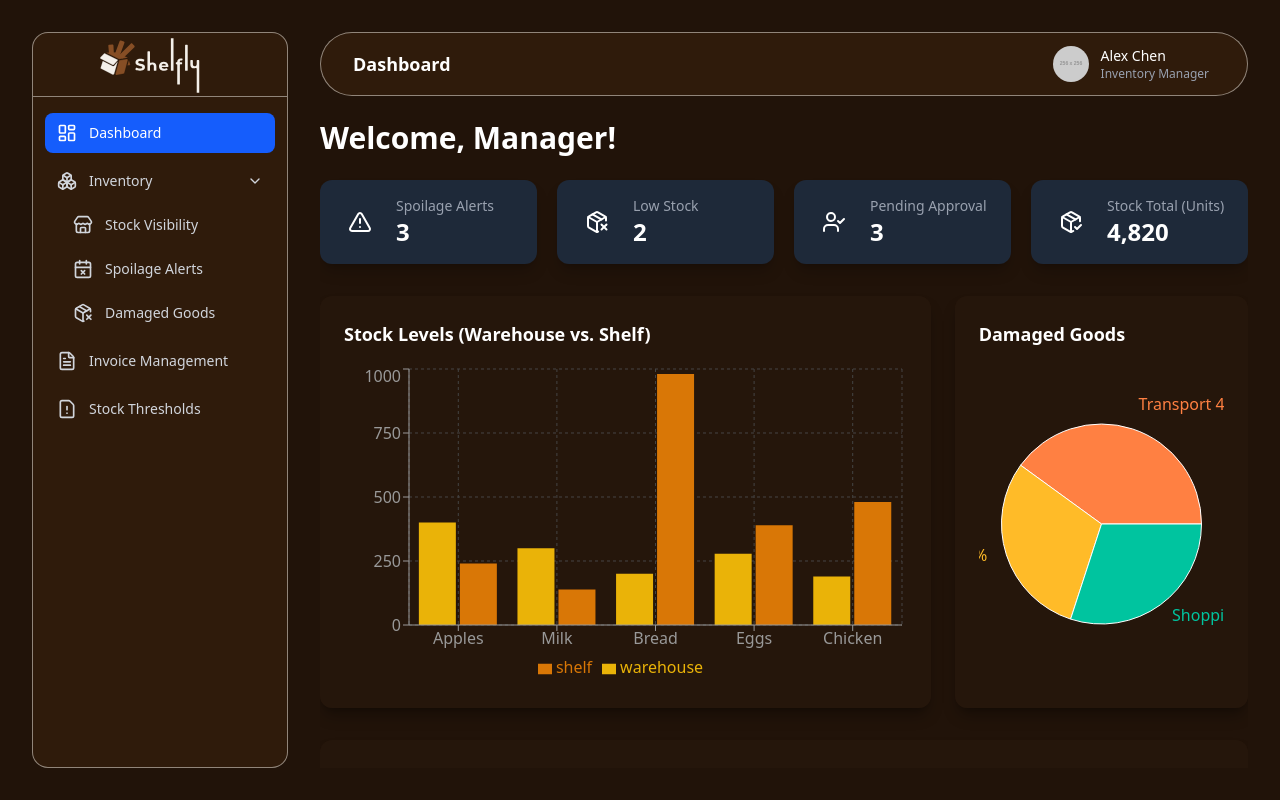
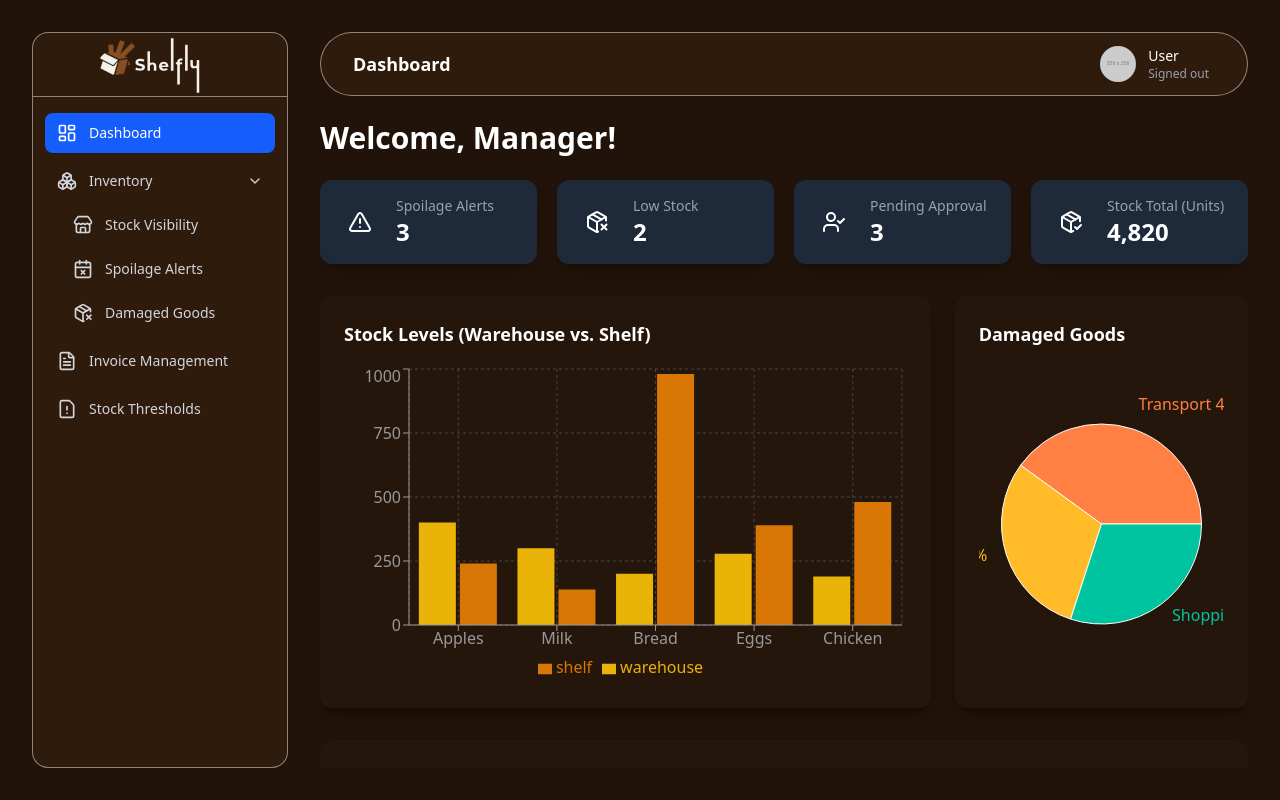
Before and after one commit to Suhail-Shaik24/Inventory-Management, a React (Vite) app: page / in a window 1280 px wide. Built offline with nearby package versions, Linux system fonts and the light colour scheme.

Commit message:
updating profile

```diff
--- a/src/components/Header.jsx
+++ b/src/components/Header.jsx
@@ -1,7 +1,8 @@
 import { useState, Fragment } from 'react';
-import { Link, useLocation } from 'react-router-dom';
+import { Link, useLocation, useNavigate } from 'react-router-dom';
 import { Menu as HeadlessMenu, Transition } from '@headlessui/react';
 import { Menu, LogOut, User, Settings, ShieldCheck } from 'lucide-react';
+import { useAuth } from '../context/AuthContext.jsx';
 // Mock data for alerts dropdown (can be moved or fetched)
 const alertData = [
     {
@@ -22,18 +23,27 @@ const alertData = [
 const Header = ({ setIsMobileOpen }) => {
     const [isProfileOpen, setIsProfileOpen] = useState(false);
     const [isAlertsOpen, setIsAlertsOpen] = useState(false);
+    const navigate = useNavigate();
+    const { user, logout } = useAuth();
 
     const handleSignOut = () => {
-        // In a real app, this would clear auth tokens, context, etc.
-        console.log('User signed out');
+        logout();
         setIsProfileOpen(false);
-        // Here you might redirect to a login page
+        navigate('/login');
     };
-    const user = {
-        name: 'Alex Chen',
-        role: 'Inventory Manager',
-        avatar: `https://placehold.co/256x256/EAB308/1C1917?text=AC`,
-    };
+
+    // Derive display name and role from backend user object
+    const displayName = user?.username || user?.name || 'User';
+    const displayRole = user?.role
+        ? String(user.role).charAt(0).toUpperCase() + String(user.role).slice(1).toLowerCase()
+        : 'Signed out';
+    const avatarText = (displayName || 'U')
+        .split(' ')
+        .map((p) => p[0])
+        .join('')
+        .slice(0, 2)
+        .toUpperCase();
+    const avatar = `https://placehold.co/256x256/EAB308/1C1917?text=${encodeURIComponent(avatarText)}`;
 
     const location = useLocation();
     const pageTitles = {
@@ -45,6 +55,8 @@ const Header = ({ setIsMobileOpen }) => {
         '/invoices': 'Invoice Management',
         '/thresholds': 'Stock Thresholds',
         '/profile': 'Profile',
+        '/DashboardMaker': 'Maker Dashboard',
+        '/DashboardChecker': 'Checker Dashboard',
     };
     // Default to 'Dashboard' if the path isn't recognized
     const currentPageTitle = pageTitles[location.pathname] || 'Dashboard';
@@ -73,16 +85,16 @@ const Header = ({ setIsMobileOpen }) => {
                     <HeadlessMenu.Button className="flex items-center space-x-3 rounded-full p-1.5 transition-all hover:bg-white/10">
                         <img
                             className="h-9 w-9 rounded-full object-cover"
-                            src={user.avatar}
+                            src={avatar}
                             alt="User avatar"
                             onError={(e) =>
                             (e.currentTarget.src =
-                                'https://placehold.co/256x256/EAB308/1C1917?text=AC')
+                                'https://placehold.co/256x256/EAB308/1C1917?text=U')
                             }
                         />
                         <div className="hidden text-left md:block">
-                            <div className="text-sm font-medium text-white">{user.name}</div>
-                            <div className="text-xs text-gray-400">{user.role}</div>
+                            <div className="text-sm font-medium text-white">{displayName}</div>
+                            <div className="text-xs text-gray-400">{displayRole}</div>
                         </div>
                     </HeadlessMenu.Button>
                 </div>
@@ -100,9 +112,9 @@ const Header = ({ setIsMobileOpen }) => {
                             {/* Profile Info in Dropdown (for mobile) */}
                             <div className="px-3 py-2 md:hidden">
                                 <div className="text-sm font-medium text-white">
-                                    {user.name}
+                                    {displayName}
                                 </div>
-                                <div className="text-xs text-gray-400">{user.role}</div>
+                                <div className="text-xs text-gray-400">{displayRole}</div>
                             </div>
                             <HeadlessMenu.Item>
                                 {({ active }) => (
@@ -132,7 +144,7 @@ const Header = ({ setIsMobileOpen }) => {
                             <HeadlessMenu.Item>
                                 {({ active }) => (
                                     <button
-                                        onClick={() => console.log('Sign Out')}
+                                        onClick={handleSignOut}
                                         className={`${active ? 'bg-red-500/20 text-red-400' : 'text-red-400'
                                             } group flex w-full items-center rounded-md px-3 py-2 text-sm`}
                                     >
--- a/src/main.jsx
+++ b/src/main.jsx
@@ -3,9 +3,12 @@ import { createRoot } from 'react-dom/client'
 // import './index.css'
 import './tailwind.css';
 import App from './App.jsx'
+import { AuthProvider } from './context/AuthContext.jsx'
 
 createRoot(document.getElementById('root')).render(
   <StrictMode>
-    <App />
+    <AuthProvider>
+      <App />
+    </AuthProvider>
   </StrictMode>,
 )
--- a/src/pages/Login.jsx
+++ b/src/pages/Login.jsx
@@ -2,26 +2,23 @@ import React, { useState } from "react";
 import { useNavigate } from "react-router-dom";
 import { Full_Logo } from "../assets";
 import { ArrowRight } from "lucide-react";
-import { api } from "../api/client";
+import { useAuth } from "../context/AuthContext.jsx";
 
 const Login = () => {
   const [email, setEmail] = useState("");
   const [password, setPassword] = useState("");
   const navigate = useNavigate();
+  const { login } = useAuth();
 
   const handleLogin = async (e) => {
     e.preventDefault();
 
     try {
       // Backend expects username + password; we will treat email as username
-      const { data } = await api.post("/api/auth/token/login", {
-        username: email,
-        password,
-      });
+      const data = await login(email, password);
 
-      // No localStorage persistence: backend sets HttpOnly cookie for auth
-      // Use response's role just for immediate navigation
-      const role = (data.user?.role || "").toLowerCase();
+      // Navigate by role from response
+      const role = (data?.user?.role || "").toLowerCase();
       switch (role) {
         case "admin":
           navigate("/");
```
